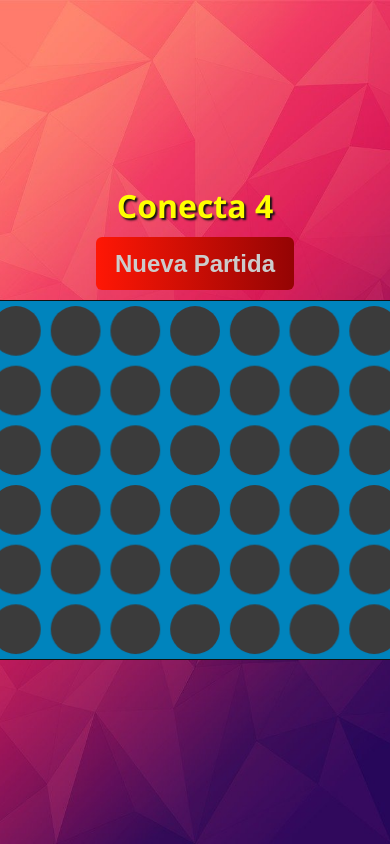
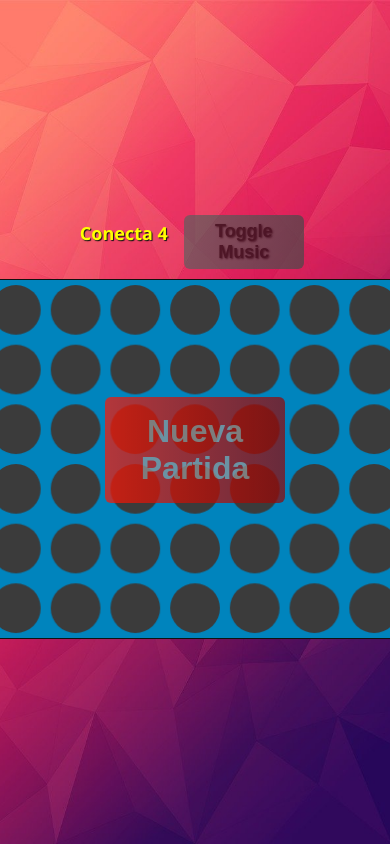
Before and after one commit to juan1639/Cuatro-raya-js-canvas, a plain HTML site: page index.html in a window 390 px wide. Drawn offline with Linux system fonts and the light colour scheme.

Commit message:
Acabado el diseño

```diff
--- a/index.html
+++ b/index.html
@@ -11,8 +11,10 @@
 
     <body>
         <main id="main">
+
             <section id="textos">
-                <p id="textosP">Conecta 4</p>
+                <p id="textosP" style="margin-top: 1rem;">Conecta 4</p>
+                <button class="botones-func" id="toggle-music">Toggle Music</button>
             </section>
 
             <button class="botones-inicio" id="boton-comenzar">Nueva Partida</button>
--- a/src/js/controles.js
+++ b/src/js/controles.js
@@ -26,6 +26,19 @@ const touchStart = document.addEventListener('touchstart', (event) =>
         {
             console.log("*** realizando jugada ***");
             realizarJugada(evento);
+        }
+    }
+
+    if (touch === 'toggle-music')
+    {
+        console.log(touch, 'touch');
+        if (settings.sonidos.musicafondo.paused)
+        {
+            settings.sonidos.musicafondo.play();
+        }
+        else
+        {
+            settings.sonidos.musicafondo.pause();
         }
     }
 });
@@ -62,7 +75,7 @@ const click = document.addEventListener('click', (event) =>
     const clickar = event.target.id;
     const evento = event;
 
-    if (clickar === 'main')
+    if (clickar === 'toggle-music')
     {
         if (settings.sonidos.musicafondo.paused)
         {
--- a/style.css
+++ b/style.css
@@ -62,8 +62,10 @@ body {
     max-width: 800px;
     display: flex;
     justify-content: center;
+    gap: 12rem;
     overflow: hidden;
     position: relative;
+    padding: 0 1.5rem;
 }
 
 #textos p {
@@ -88,21 +90,48 @@ body {
     border-radius: 6px;
     width: fit-content;
     height: fit-content;
-    max-width: 480px;
-    max-height: 100px;
-    font-size: 32px;
+    max-width: 300px;
+    font-size: 48px;
     font-weight: bold;
-    color: var(--botonInicioBlancoNormal);
+    color: #999;
     background: linear-gradient(90deg, var(--gradi-rojo2), var(--gradi-rojo1));
-    padding: 1rem 2rem;
-    margin: 1rem 0;
+    padding: 1.8rem 3.2rem;
+    /* margin: 1.2rem 0 0.2rem 0; */
+    margin-top: 20rem;
     display: inline-block;
+    position: absolute;
+    opacity: 0.7;
     /* transition: all 1s; */
     animation: none;
+    cursor: pointer;
 }
 
 .botones-inicio:hover {
-    transform: scale(1.1);
+    color: var(--botonInicioBlancoIntenso);
+}
+
+.botones-func {
+    border: none;
+    border-radius: 6px;
+    width: fit-content;
+    height: fit-content;
+    max-width: 180px;
+    font-size: 24px;
+    font-weight: bold;
+    color: var(--casiNegro);
+    background: linear-gradient(90deg, var(--gradi-gris1), var(--gradi-gris2));
+    text-shadow: 1px 1px 2px #111;
+    padding: 0.8rem 2rem;
+    margin: 1rem 2rem 1rem 0;
+    display: inline-block;
+    right: 0;
+    margin-right: 2rem;
+    opacity: 0.7;
+    /* transition: all 1s; */
+    cursor: pointer;
+}
+
+.botones-func:hover {
     color: var(--botonInicioBlancoIntenso);
 }
 
@@ -116,13 +145,13 @@ body {
 
 @keyframes animaTxt {
     0% {
-        margin-left: -35%;
+        transform: scaleY(1.1);
     }
     50% {
-        margin-left: 35%;
+        transform: scaleY(0.6);
     }
     100% {
-        margin-left: -35%;
+        transform: scaleY(1.1);
     }
 }
 
@@ -149,8 +178,29 @@ RESPONSIVE
     }
 
     .botones-inicio {
-        font-size: 24px;
-        padding: 0.8rem 1.2rem;
-        margin: 0.6rem 0;
+        max-width: 180px;
+        font-size: 32px;
+        padding: 1rem 2rem;
+        margin-top: 12rem;
+    }
+
+    .botones-func {
+        max-width: 120px;
+        font-size: 18px;
+        padding: 0.4rem 1.2rem;
+        margin: 0.6rem 0.4rem 0.6rem 0;
+    }
+
+    #textos {
+        padding: 0 0.8rem;
+        gap: 1rem;
+    }
+
+    #textos p {
+        font-size: 18px;
+        font-weight: bold;
+        color: yellow;
+        text-shadow: 1px 1px 1px #111;
+        /* animation: none; */
     }
 }
```
